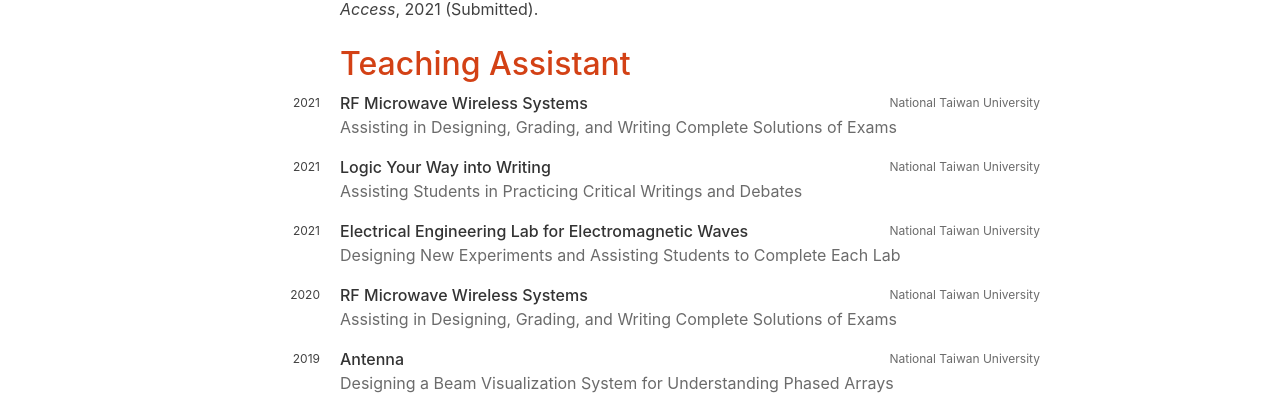
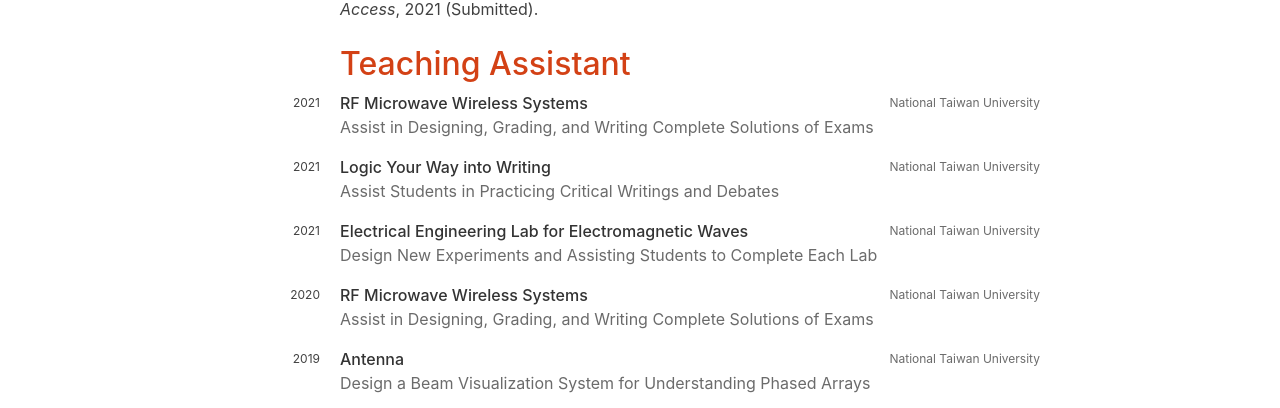
Before and after one commit to Shih-Ming/mypage, a Jekyll site: the page built from cv.html, in a window 1280 px wide. Shown: the part 1249-1657 px from the top of the page. Built offline with Jekyll 4.4.1, drawn with Linux system fonts in a browser that asks for light colours.

Commit message:
update cv

```diff
--- a/_data/teaching.yml
+++ b/_data/teaching.yml
@@ -2,28 +2,28 @@
   location: National Taiwan University
   url: https://nol.ntu.edu.tw/nol/coursesearch/print_table.php?course_id=901%2031100&class=&dpt_code=9010&ser_no=43876&semester=110-1&lang=CH
   year: 2021
-  description: Assisting in Designing, Grading, and Writing Complete Solutions of Exams
+  description: Assist in Designing, Grading, and Writing Complete Solutions of Exams
 
 - title: "Logic Your Way into Writing"
   location: National Taiwan University
   url: https://nol.ntu.edu.tw/nol/coursesearch/print_table.php?course_id=Q01%20M0390&class=&dpt_code=Q010&ser_no=27698&semester=110-1&lang=CH
   year: 2021
-  description: Assisting Students in Practicing Critical Writings and Debates
+  description: Assist Students in Practicing Critical Writings and Debates
 
 - title: "Electrical Engineering Lab for Electromagnetic Waves"
   location: National Taiwan University
   url: https://nol.ntu.edu.tw/nol/coursesearch/print_table.php?course_id=901%2030150&class=&dpt_code=9010&ser_no=57145&semester=109-2&lang=CH
   year: 2021
-  description: Designing New Experiments and Assisting Students to Complete Each Lab
+  description: Design New Experiments and Assisting Students to Complete Each Lab
 
 - title: "RF Microwave Wireless Systems"
   location: National Taiwan University
   url: https://nol.ntu.edu.tw/nol/coursesearch/print_table.php?course_id=901%2031100&class=&dpt_code=9010&ser_no=87251&semester=109-1&lang=CH
   year: 2020
-  description: Assisting in Designing, Grading, and Writing Complete Solutions of Exams
+  description: Assist in Designing, Grading, and Writing Complete Solutions of Exams
 
 - title: "Antenna"
   location: National Taiwan University
   url: https://nol.ntu.edu.tw/nol/coursesearch/print_table.php?course_id=921%20U0570&class=&dpt_code=9210&ser_no=54481&semester=108-2&lang=CH
   year: 2019
-  description: Designing a Beam Visualization System for Understanding Phased Arrays
+  description: Design a Beam Visualization System for Understanding Phased Arrays
```
